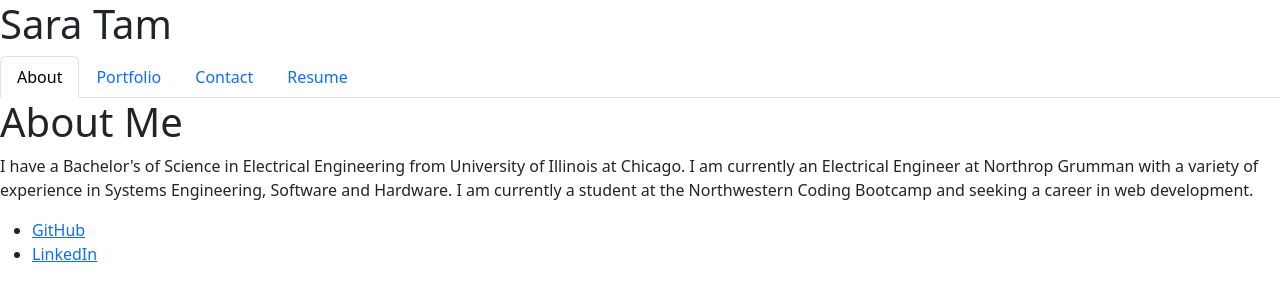
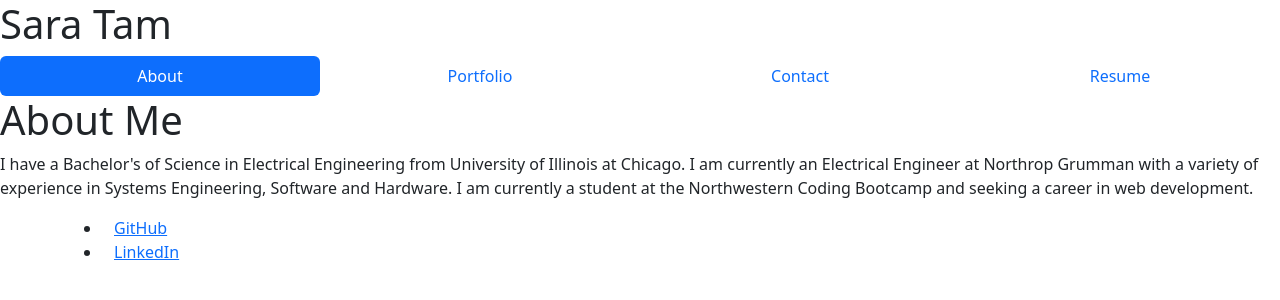
Before and after one commit to saratam8/Portfolio-REACT, a React (Create React App) app in the folder portfolio/: page / in a window 1280 px wide. Shown: the top 300 px of the page. Built offline with nearby package versions, Linux system fonts and the light colour scheme.

Commit message:
Moved Navigation component to inside of Header and updated some styling. Working on footer styling

```diff
--- a/portfolio/src/components/Footer.js
+++ b/portfolio/src/components/Footer.js
@@ -2,12 +2,12 @@ import React from 'react';
 
 function Footer() {
     return (
-        <div>
-            <ul>
-                <li>
+        <div className="container">
+            <ul className="row">
+                <li className="column">
                     <a href="https://github.com/saratam8">GitHub</a>
                 </li>
-                <li>
+                <li className="column">
                     <a href="https://www.linkedin.com/in/sara-tam3/">LinkedIn</a>
                 </li>
               </ul>
--- a/portfolio/src/components/Header.js
+++ b/portfolio/src/components/Header.js
@@ -1,10 +1,36 @@
-import React from 'react';
+import React, { useState } from 'react';
 import Navigation from "./Navigation";
+import About from "./pages/About";
+import Contact from "./pages/Contact";
+import Portfolio from "./pages/Portfolio";
+import Resume from "./pages/Resume";
 
 function Header() {
+    const [currentPage, setPage] = useState('About');
+
+    const renderPage = () => {
+        if (currentPage === 'About') {
+            return <About />;
+        }
+        if (currentPage === 'Portfolio') {
+            return <Portfolio />;
+        }
+        if (currentPage === 'Contact') {
+            return <Contact />;
+        }
+        if (currentPage === 'Resume') {
+            return <Resume />;
+        }
+        return <About />;
+    };
+
+    const handlePageChange = (page) => setPage(page);
+
     return (
         <header>
             <h1>Sara Tam</h1>
+            <Navigation currentPage={currentPage} handlePageChange={handlePageChange} />
+            {renderPage()}
         </header>
     );
 }
--- a/portfolio/src/components/Navigation.js
+++ b/portfolio/src/components/Navigation.js
@@ -2,7 +2,7 @@ import React from 'react';
 
 function Navigation({ currentPage, handlePageChange }) {
     return (
-        <ul className="nav nav-tabs">
+        <ul className="nav nav-pills nav-justified">
         <li className="nav-item">
             <a
             href="#about"
--- a/portfolio/src/components/PortfolioContainer.js
+++ b/portfolio/src/components/PortfolioContainer.js
@@ -9,31 +9,9 @@ import Portfolio from "./pages/Portfolio";
 import Resume from "./pages/Resume";
 
 export default function PortfolioContainer() {
-    const [currentPage, setPage] = useState('About');
-
-    const renderPage = () => {
-        if (currentPage === 'About') {
-            return <About />;
-        }
-        if (currentPage === 'Portfolio') {
-            return <Portfolio />;
-        }
-        if (currentPage === 'Contact') {
-            return <Contact />;
-        }
-        if (currentPage === 'Resume') {
-            return <Resume />;
-        }
-        return <About />;
-    };
-
-    const handlePageChange = (page) => setPage(page);
-
     return (
         <div>
             <Header />
-            <Navigation currentPage={currentPage} handlePageChange={handlePageChange} />
-            {renderPage()}
         </div>
       );
 }
```
